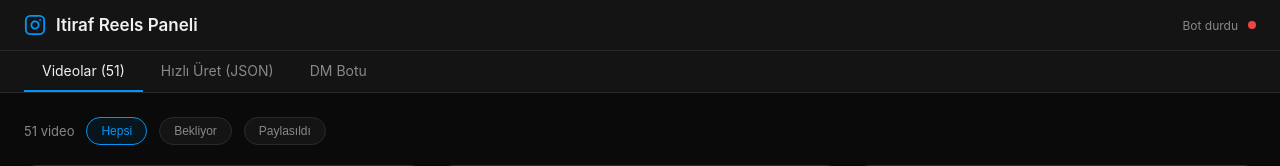
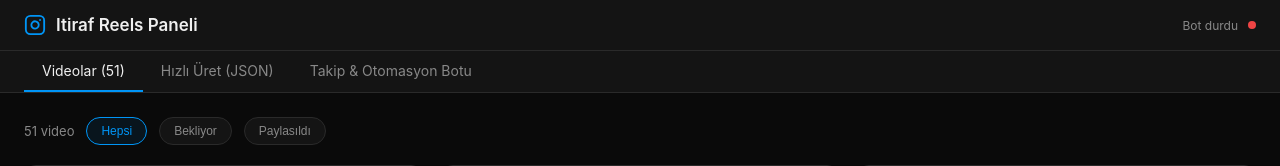
Before and after one commit to toygunchill/instagram-itiraf-reels, a FastAPI app: page / in a window 1280 px wide. Shown: the top 166 px of the page. Run offline with FastAPI, Linux system fonts and the light colour scheme.

Commit message:
ui: renamed bot tab to Takip & Otomasyon Botu

```diff
--- a/templates/index.html
+++ b/templates/index.html
@@ -210,7 +210,7 @@
 <div class="tabs">
   <div class="tab aktif" onclick="sekme('videolar', this)">Videolar <span id="video-sayac"></span></div>
   <div class="tab" onclick="sekme('hizli', this)">Hızlı Üret (JSON)</div>
-  <div class="tab" onclick="sekme('bot', this)">DM Botu</div>
+  <div class="tab" onclick="sekme('bot', this)">Takip & Otomasyon Botu</div>
 </div>
 
 <main>
@@ -271,7 +271,7 @@
   <!-- === Bot === -->
   <div class="panel" id="panel-bot">
     <div class="kutu">
-      <div class="kutu-baslik">Bot Ayarları & Durumu</div>
+      <div class="kutu-baslik">Takip Otomasyonu & DM Ayarları</div>
 
       <div style="margin-bottom: 20px;">
         <label style="display: block; font-size: 12px; color: var(--text2); margin-bottom: 8px;">Takip Otomasyonu Hedef Kullanıcı (Opsiyonel)</label>
```
